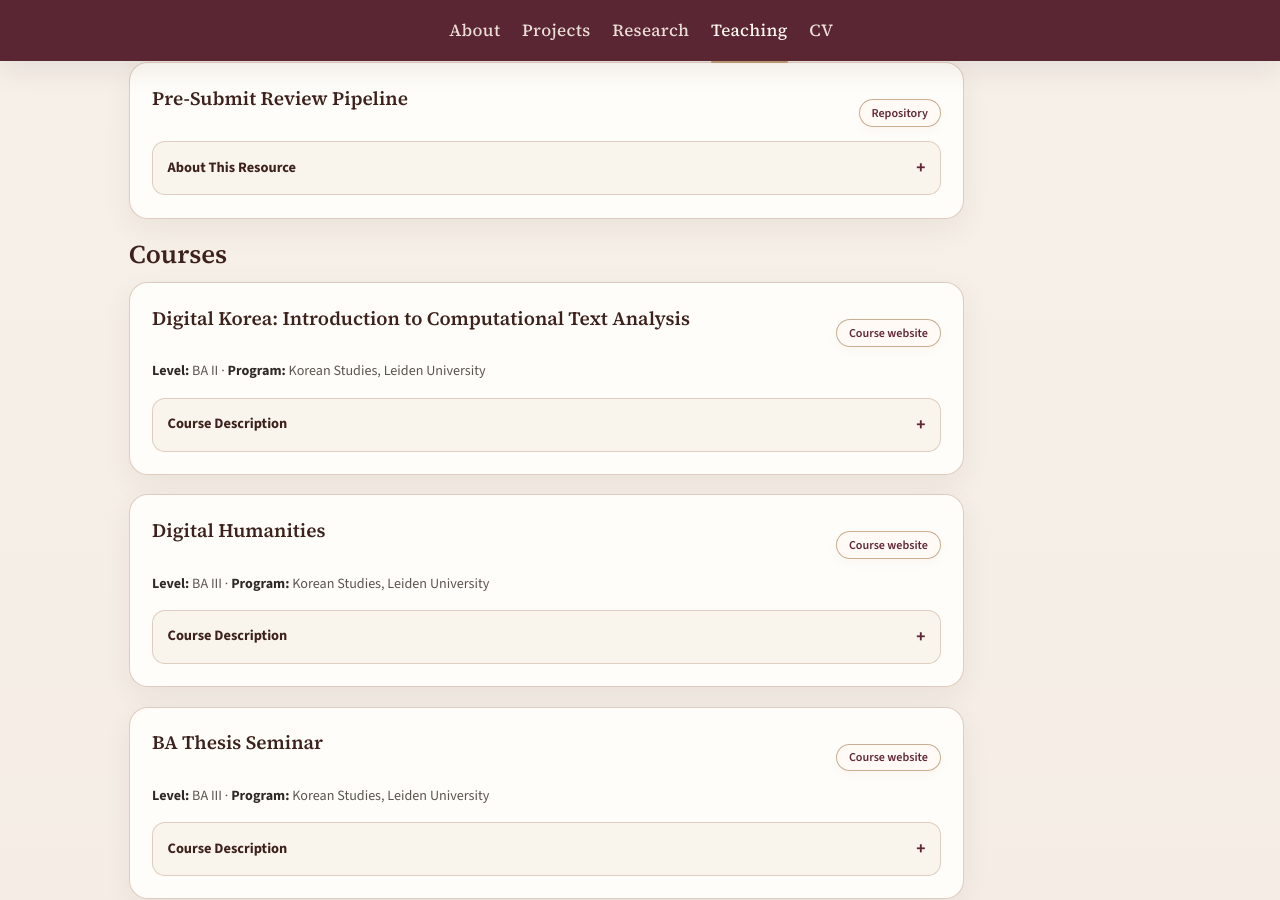
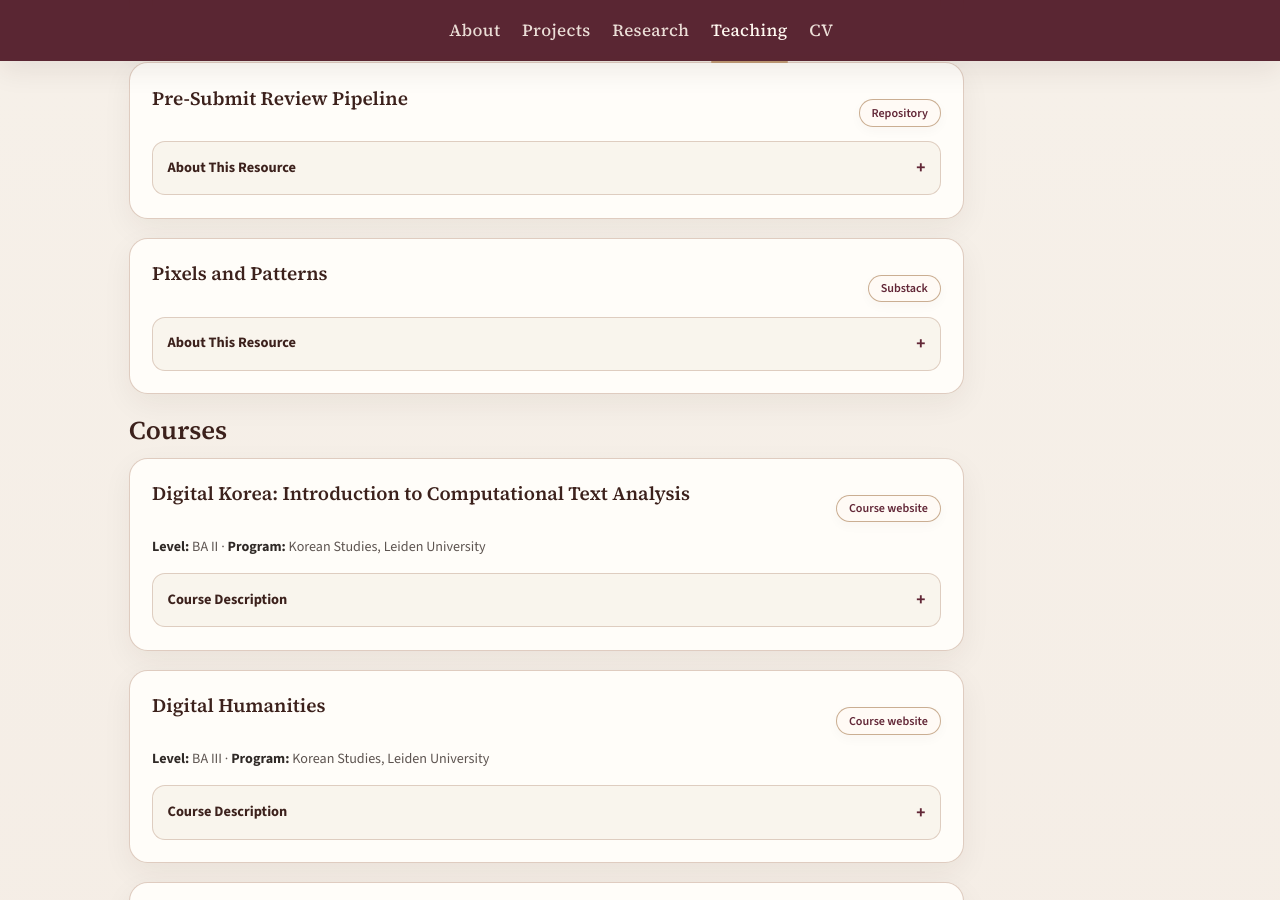
Before and after one commit to scdenney/scdenney.github.io, a Jekyll site: the page built from teaching.md, in a window 1280 px wide and 900 px high, scrolled down 934 px. Built offline with Jekyll 4.4.1, drawn with Linux system fonts in a browser that asks for light colours.

Commit message:
Add Pixels and Patterns Substack across site and CV
- Landing page: add Substack link with logo to the sidebar (between
  Email and GitHub) and a note that I write and maintain it
- Teaching: add a "Pixels and Patterns" resource card
- CV: add a "Public writing" entry and recompile the PDF
- _config.yml: add author.substack

```diff
--- a/_config.yml
+++ b/_config.yml
@@ -15,6 +15,7 @@ author:
   github: scdenney
   linkedin: scdenney
   google_scholar: NEy33k4AAAAJ
+  substack: "https://www.pixelsandpatterns.org"
 
 # Build settings
 markdown: kramdown
--- a/_includes/sidebar.html
+++ b/_includes/sidebar.html
@@ -15,6 +15,12 @@
         <a href="mailto:{{ site.author.email }}">
           <svg width="16" height="16" viewBox="0 0 24 24" xmlns="http://www.w3.org/2000/svg"><path d="M20 4H4c-1.1 0-1.99.9-1.99 2L2 18c0 1.1.9 2 2 2h16c1.1 0 2-.9 2-2V6c0-1.1-.9-2-2-2zm0 4l-8 5-8-5V6l8 5 8-5v2z" fill="currentColor"/></svg>
           Email
+        </a>
+      </li>
+      <li>
+        <a href="{{ site.author.substack }}" target="_blank" rel="noopener">
+          <svg width="16" height="16" viewBox="0 0 24 24" xmlns="http://www.w3.org/2000/svg"><path d="M22.539 8.242H1.46V5.406h21.08v2.836zM1.46 10.812V24L12 18.11 22.54 24V10.812H1.46zM22.54 0H1.46v2.836h21.08V0z" fill="currentColor"/></svg>
+          Substack
         </a>
       </li>
       <li>
--- a/teaching.md
+++ b/teaching.md
@@ -78,6 +78,22 @@ permalink: /teaching/
 </details>
 </div>
 
+<div class="project-card">
+<div class="project-card__header">
+<h3>Pixels and Patterns</h3>
+<div class="project-links">
+<a href="https://www.pixelsandpatterns.org/" target="_blank" rel="noopener noreferrer" class="resource-link">Substack</a>
+</div>
+</div>
+
+<details>
+<summary>About This Resource</summary>
+<div>
+<p>A Substack where I write about computational text analysis for research and teaching, with a focus on vision-language OCR and large language models for working with difficult or non-English sources. Posts walk through methods and applications that complement my courses in digital humanities and text-as-data.</p>
+</div>
+</details>
+</div>
+
 ## Courses
 
 <div class="project-card">
```
Also changed, not shown: index.md (+1 -1 lines), 2 other files.
